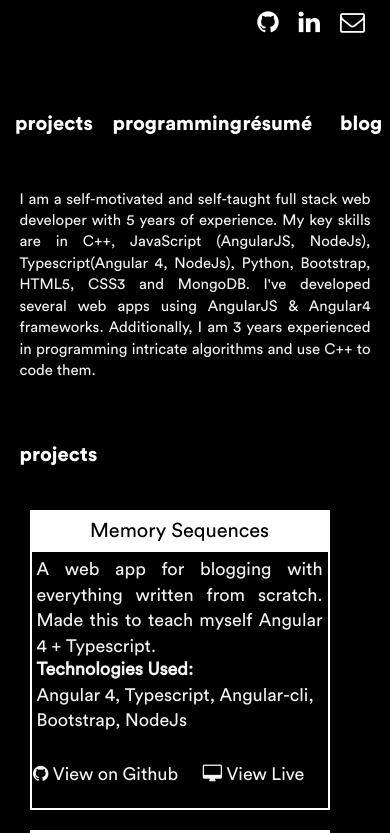
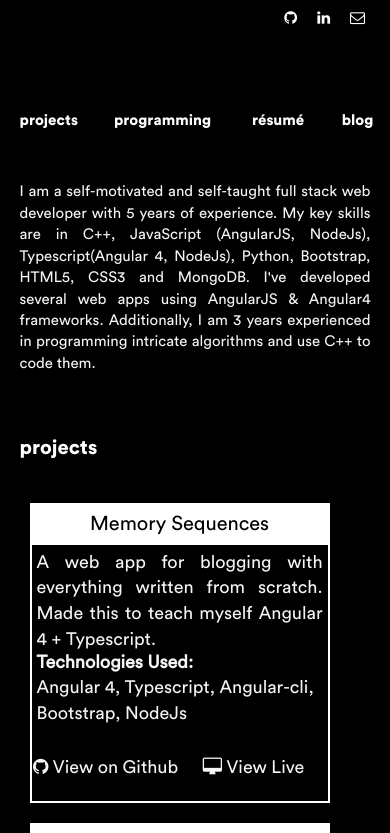
Before and after one commit to strcoder4007/theTownCenter, an Angular app: page / in a window 390 px wide. Shown: the top 833 px of the page. Built offline with nearby package versions, Linux system fonts and the light colour scheme.

Commit message:
bugs fixed

```diff
--- a/src/app/app.component.css
+++ b/src/app/app.component.css
@@ -31,51 +31,51 @@
 }
 
 @media(max-width: 1920px) {
-    .mynavOptions{
+    .mynavOptions, .fa{
         font-size: 85px;
     }
 }
 @media(max-width: 1600px){
-    .mynavOptions{
+    .mynavOptions, .fa{
         font-size: 75px;
     }
 }
 
 @media(max-width: 1366px){
-    .mynavOptions{
+    .mynavOptions, .fa{
         font-size: 55px;
     }
 }
 @media(max-width: 1150px){
-    .mynavOptions{
+    .mynavOptions, .fa{
         font-size: 50px;
     }
 }
 @media(max-width: 1000px){
-    .mynavOptions{
+    .mynavOptions, .fa{
         font-size: 40px;
     }
 }
 @media(max-width: 768px){
-    .mynavOptions{
+    .mynavOptions, .fa{
         font-size: 35px;
     }
 }
 
 @media(max-width: 720px){
-    .mynavOptions{
+    .mynavOptions, .fa{
         font-size: 28px;
     }
 }
 
 @media(max-width: 580px){
-    .mynavOptions{
+    .mynavOptions, .fa{
         font-size: 22px;
     }
 }
 
 @media(max-width: 450px){
-    .mynavOptions{
-        font-size: 20px;
+    .mynavOptions, .fa{
+        font-size: 15px;
     }
 }
--- a/src/app/app.component.html
+++ b/src/app/app.component.html
@@ -6,10 +6,10 @@
     </div>
 </div>
 
-<div class="row gutter-0 elementToFadeIn" style="margin-top: 70px;">
+<div class="row gutter-0 elementToFadeIn" style="margin-top: 70px">
     <a href="#projects"><div class="col-xs-3 mynavOptions">projects</div></a>
     <a href="#programming"><div class="col-xs-4 mynavOptions">programming</div></a>
-    <a href="assets/resume.pdf" target="_blank"><div class="col-xs-3 mynavOptions">r&#233;sum&#233;</div></a>
+    <a href="assets/resume.pdf" target="_blank"><div class="col-xs-3 mynavOptions">&nbsp;r&#233;sum&#233;</div></a>
     <a href="http://139.59.38.41/memseq" target="_blank"><div class="col-xs-2 mynavOptions">blog</div></a>
 </div>
 
```
